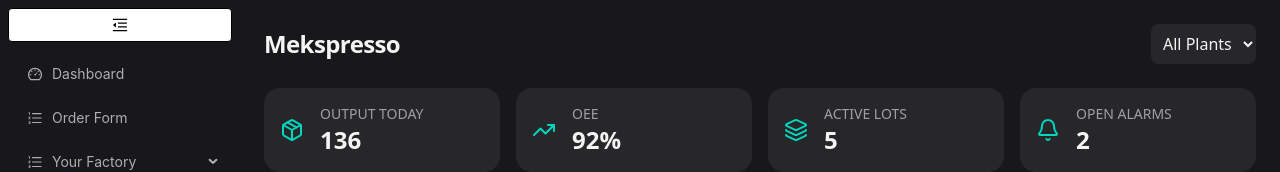
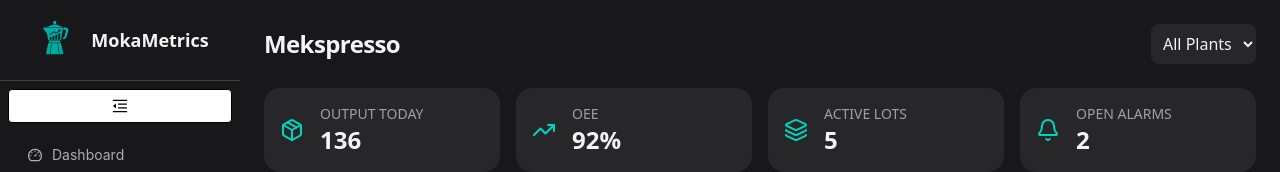
Before and after one commit to MorningLoop/MokaMetrics.Frontend, a React (Vite) app: page / in a window 1280 px wide. Shown: the top 172 px of the page. Built offline with nearby package versions, Linux system fonts and the light colour scheme.

Commit message:
feature(add-logo-sidebar)

```diff
--- a/src/components/Sidebar.jsx
+++ b/src/components/Sidebar.jsx
@@ -1,9 +1,7 @@
 import { DashboardOutlined, OrderedListOutlined, MenuUnfoldOutlined, MenuFoldOutlined, ShopOutlined, CheckCircleOutlined, CustomerServiceFilled, CustomerServiceTwoTone, UserAddOutlined } from '@ant-design/icons';
-import { Menu, Button } from 'antd';
+import { Menu } from 'antd';
 import { useNavigate } from 'react-router-dom';
-import { useEffect, useState } from 'react';
-import { FactoryIcon, User } from 'lucide-react';
-import { icon } from 'leaflet';
+import { useState } from 'react';
 
 const Sidebar = () => {
     const [collapsed, setCollapsed] = useState(false);
@@ -86,8 +84,7 @@
     };
 
 
-    return (
-        <div
+    return (<div
         className={`flex flex-col bg-zinc-900 transition-all duration-200`}
         style={{
             width: collapsed ? 64 : 240,
@@ -98,6 +95,21 @@
             minHeight: '100vh'
         }}
     >
+        {/* Logo Section */}
+        <div className={`flex items-center justify-center p-4 border-b border-zinc-700 ${collapsed ? 'px-2' : 'px-4'}`}>            <img
+                src="/MokaMetrics-Icon.png"
+                alt="MokaMetrics"
+                draggable="false"
+                style={{ objectFit: 'contain' }}
+                className={`transition-all duration-200 ${collapsed ? 'w-8 h-8' : 'w-12 h-12'}`}
+            />
+            {!collapsed && (
+                <span className="ml-3 text-zinc-100 font-bold text-lg">
+                    MokaMetrics
+                </span>
+            )}
+        </div>
+
         <button
             className='m-2 bg-white rounded p-1 hover:border-teal-400 border transition-all hover:tracking-normal'
             type="button"
```
Lines whose indentation alone changed are shown as unchanged.
